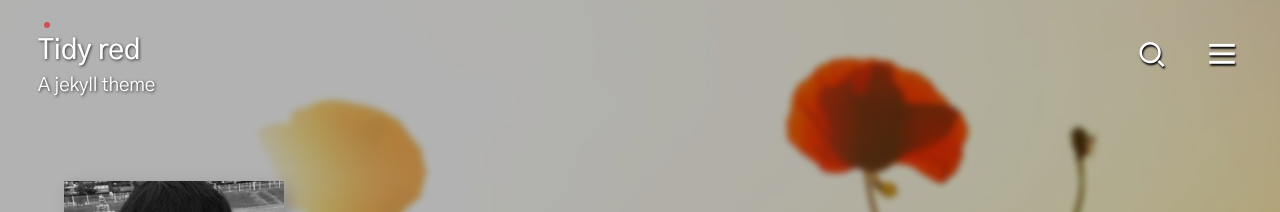
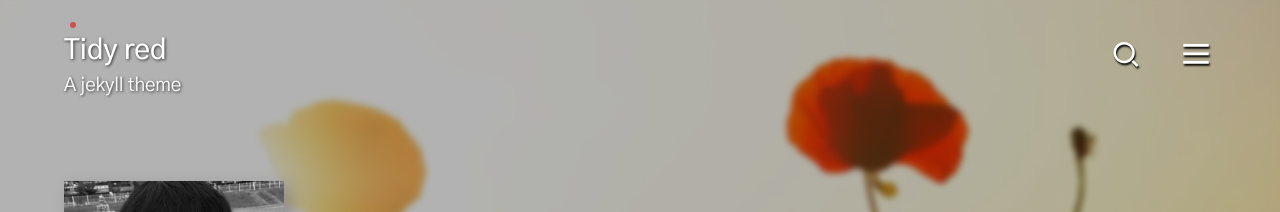
Before and after one commit to selosele/jekyll-theme-tidyred, a Jekyll site: the page built from index.html, in a window 1280 px wide. Shown: the top 212 px of the page. Built offline with Jekyll 4.4.1, drawn with Linux system fonts in a browser that asks for light colours; the list of posts is cut into pages by our own code.

Commit message:
레이아웃 CSS 수정

```diff
--- a/_sass/tidy-red/_base.scss
+++ b/_sass/tidy-red/_base.scss
@@ -298,7 +298,8 @@ sup {
          list-style: none;
 
          p {
-            margin: 0;
+            margin-top: 0;
+            margin-bottom: 0;
             font-size: 0.8rem;
             color: $grey;
          }
--- a/_sass/tidy-red/_masthead.scss
+++ b/_sass/tidy-red/_masthead.scss
@@ -254,7 +254,7 @@
 
    &-nav {
       position: relative;
-      margin: 1.7rem 2.96875vw;
+      @include common-layout($max-width: 1800px, $margin: 1.7rem auto);
    }
 }
 
--- a/_sass/tidy-red/_variables.scss
+++ b/_sass/tidy-red/_variables.scss
@@ -29,9 +29,6 @@ $min-medium-width: ($medium-width / 16) + 0em !default;
 $min-small-width: ($small-width / 16) + 0em !default;
 $min-minimal-width: ($minimal-width / 16) + 0em !default;
 $min-tiny-width: ($tiny-width / 16) + 0em !default;
-
-// calc
-$half-percentage: 50% !default;
 
 /* font */
 $default-font: -apple-system,BlinkMacSystemFont, "Roboto", "Segoe UI", "Helvetica Neue", "Lucida Grande", Arial, sans-serif !default;
```
